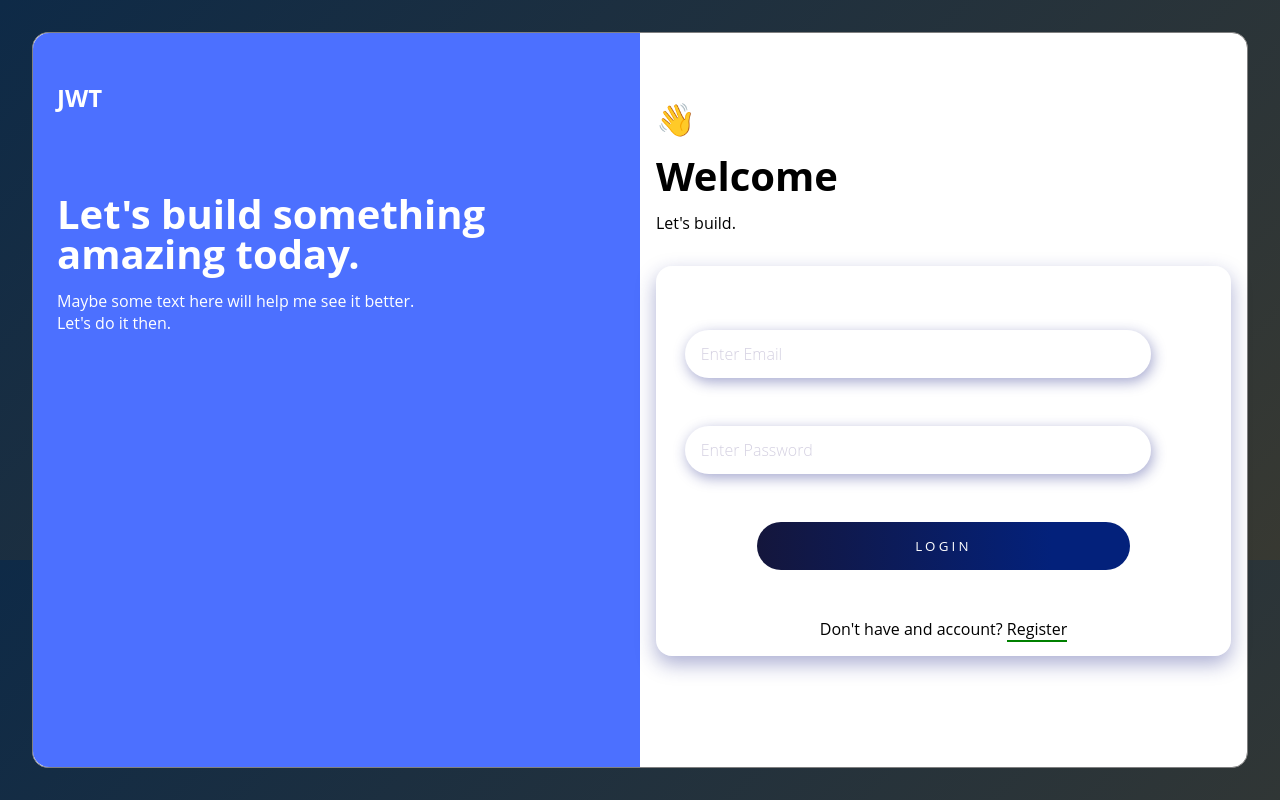
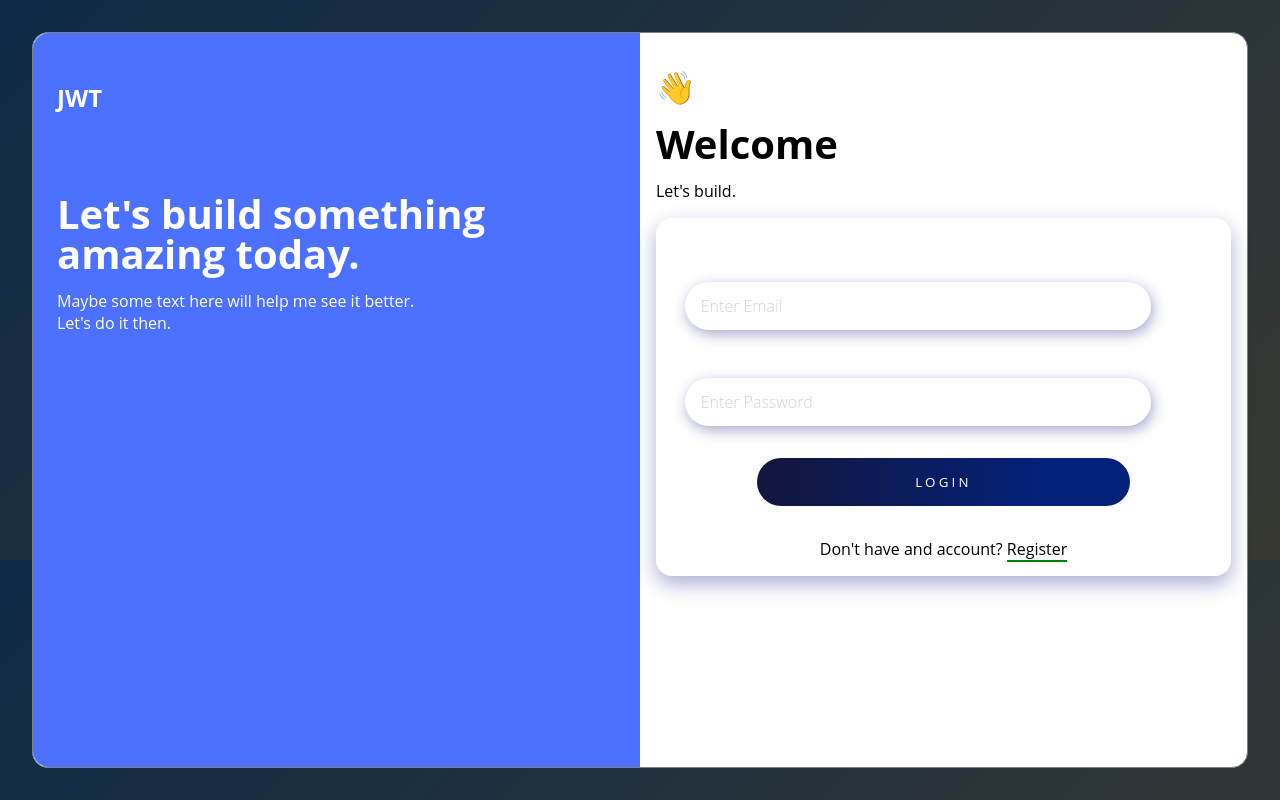
Before and after one commit to amitfbg/react-app-with-authentication, a React (Create React App) app in the folder client/: page / in a window 1280 px wide. Built offline with nearby package versions, Linux system fonts and the light colour scheme.

Commit message:
style corrected

```diff
--- a/client/src/components/Home/Home.js
+++ b/client/src/components/Home/Home.js
@@ -14,6 +14,12 @@ const Container = styled.div`
   border: 1px solid gray;
   border-radius: 1rem;
   background-color: #fff;
+  @media (max-width: 767.98px) {
+    flex-direction: column;
+    justify-content: unset;
+    align-items: unset;
+    overflow-y: auto;
+  }
 `;
 const ContainerLeft = styled.div`
   height: 100%;
@@ -22,6 +28,9 @@ const ContainerLeft = styled.div`
   border-radius: 1rem 0 0 1rem;
   padding: 3rem 1.5rem;
   color: #ffffff;
+  @media (max-width: 767.98px) {
+    width: 100%;
+  }
 `;
 
 const TitleHead = styled.div`
@@ -41,9 +50,12 @@ const ContainerRight = styled.div`
   width: 50%;
   height: 100%;
   padding: 1rem;
+  @media (max-width: 767.98px) {
+    width: 100%;
+  }
 `;
 const Wrap = styled.div`
-  margin: 3rem 0 2rem;
+  margin: 1rem 0;
 `;
 const Icon = styled.div`
   font-size: 2rem;
@@ -51,7 +63,7 @@ const Icon = styled.div`
 `;
 
 const WrapRegister = styled.div`
-  margin: 2rem 0 2.5rem;
+  margin: 1rem 0;
   font-size: 2.5rem;
   font-weight: bold;
 `;
--- a/client/src/components/Login/Login.js
+++ b/client/src/components/Login/Login.js
@@ -59,7 +59,7 @@ const InputContainer = styled.div`
 `;
 
 const ButtonContainer = styled.div`
-  margin: 2rem 0 2rem 0;
+  margin: 1rem 0;
   width: 100%;
   display: flex;
   align-items: center;
--- a/client/src/components/Register/Register.js
+++ b/client/src/components/Register/Register.js
@@ -57,7 +57,7 @@ const InputContainer = styled.div`
 `;
 
 const ButtonContainer = styled.div`
-  margin: 2rem 0 2rem 0;
+  margin: 1rem 0;
   width: 100%;
   display: flex;
   align-items: center;
```
